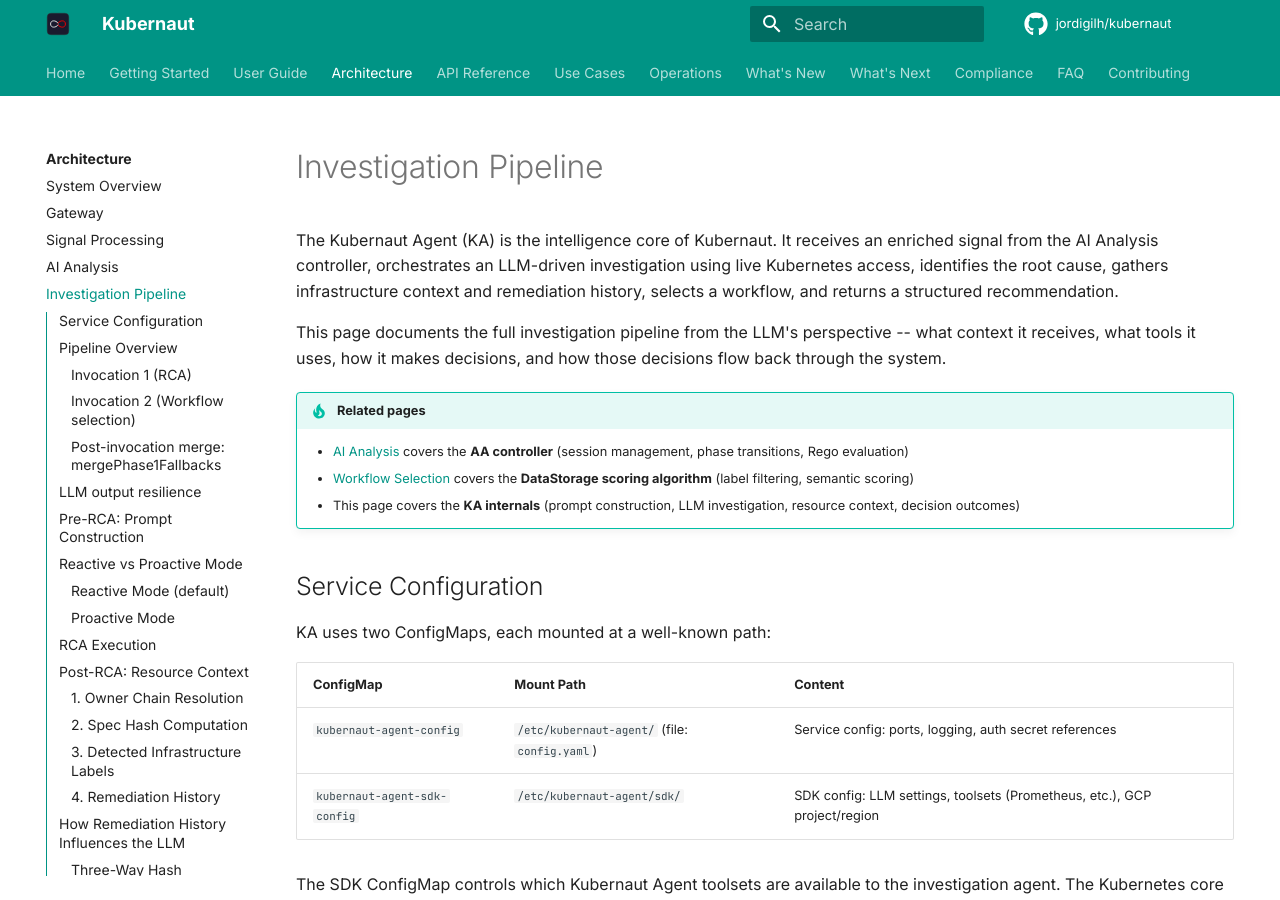
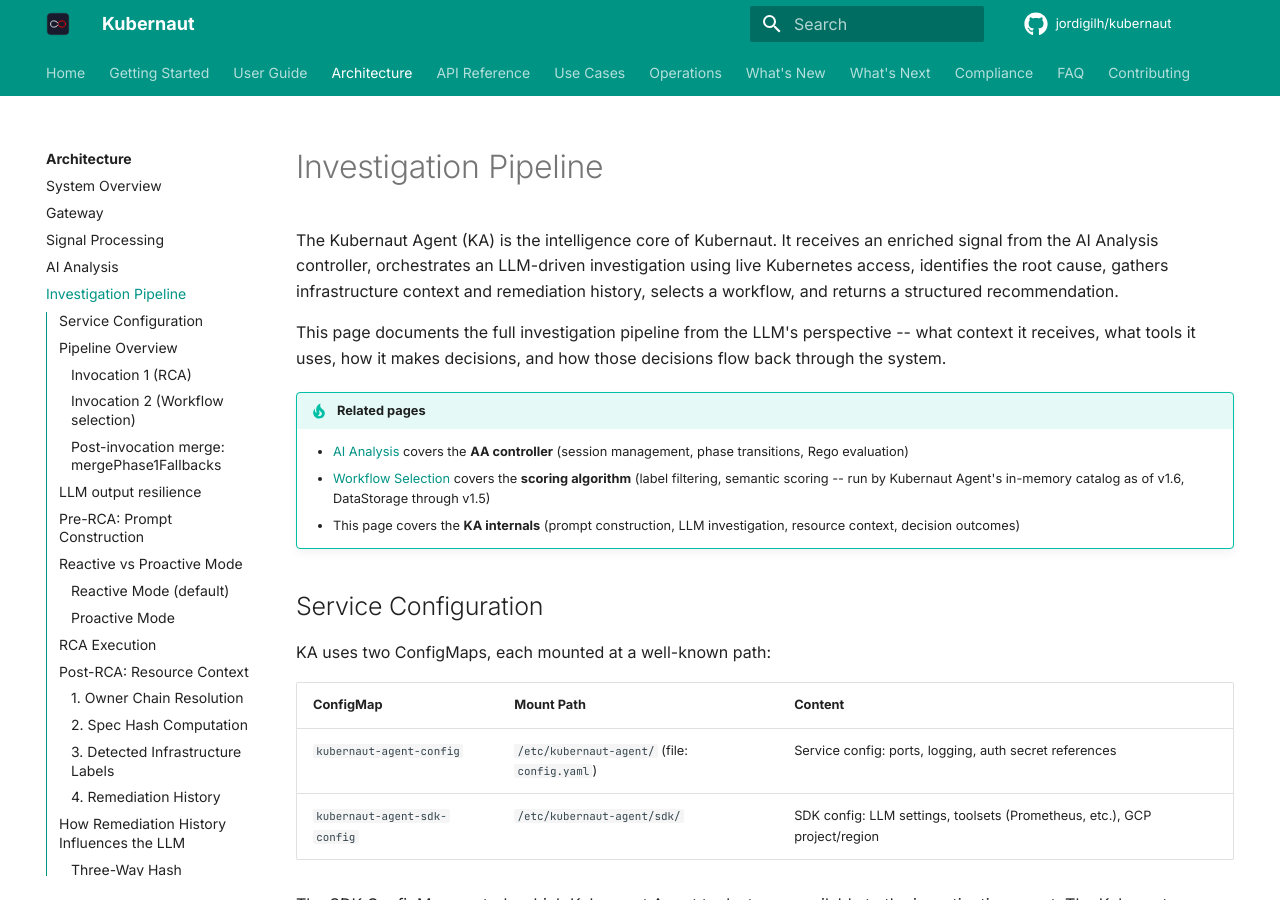
Before and after one commit to jordigilh/kubernaut-docs, an MkDocs documentation site: the page built from docs/architecture/kubernaut-agent-investigation.md, in a window 1280 px wide and 900 px high. Built offline with MkDocs 1.6.1 and Material for MkDocs 9.7.7, drawn with Linux system fonts in a browser that asks for light colours; comment, search, counter and statistics services are not loaded; the version menu is left out; some of the changed text lies outside the part shown.

Commit message:
docs: fix stale LLM provider claim and v1.5 framing on homepage, close remaining DataStorage-scoring stragglers
Final full-site grep sweep for the recurring stale patterns fixed
throughout this pass turned up a few stragglers that earlier per-file
passes missed:

- docs/index.md: "What's New in v1.5" card and blurb hadn't been bumped
  to v1.6 despite whats-new/index.md itself leading with v1.6 content;
  the Key Capabilities table still claimed LangChainGo + Bedrock support
  (same stale claim fixed in faq.md this pass); and the interactive-path
  walkthrough described a bespoke "KA SSE stream" rather than the actual
  MCP-connection-based streaming.
- docs/api-reference/crds.md: DetectedLabels doc said labels are
  "propagated to DataStorage for workflow scoring" -- scoring moved to
  Kubernaut Agent's in-memory catalog in v1.6 (DD-WORKFLOW-019).
- docs/architecture/kubernaut-agent-investigation.md: three separate
  "DataStorage scoring algorithm" mentions (intro tip, workflow-scoring
  bullet, Next Steps link) survived an earlier fix pass in this same file
  that only touched the "v1.6 change" callout further down the page.

```diff
--- a/docs/architecture/kubernaut-agent-investigation.md
+++ b/docs/architecture/kubernaut-agent-investigation.md
@@ -6,7 +6,7 @@ This page documents the full investigation pipeline from the LLM's perspective -
 
 !!! tip "Related pages"
     - [AI Analysis](ai-analysis.md) covers the **AA controller** (session management, phase transitions, Rego evaluation)
-    - [Workflow Selection](workflow-selection.md) covers the **DataStorage scoring algorithm** (label filtering, semantic scoring)
+    - [Workflow Selection](workflow-selection.md) covers the **scoring algorithm** (label filtering, semantic scoring -- run by Kubernaut Agent's in-memory catalog as of v1.6, DataStorage through v1.5)
     - This page covers the **KA internals** (prompt construction, LLM investigation, resource context, decision outcomes)
 
 ## Service Configuration
@@ -230,7 +230,7 @@ The detection pipeline is: `Investigator.Investigate` → `resolveEnrichmentCach
 
 These labels are stored in `session_state` and automatically injected into all subsequent workflow discovery queries. They serve two purposes:
 
-1. **Workflow scoring** -- DataStorage uses detected labels for semantic scoring (see [Workflow Selection](workflow-selection.md))
+1. **Workflow scoring** -- Kubernaut Agent's in-memory catalog uses detected labels for semantic scoring (v1.6; DataStorage through v1.5 -- see [Workflow Selection](workflow-selection.md))
 2. **LLM context** -- The `list_available_actions` tool response includes a `cluster_context` section (e.g., "target is GitOps-managed with ArgoCD") so the LLM can factor infrastructure into its decision
 
 Detection runs once per investigation. If it fails, an empty label set is used (graceful degradation).
@@ -722,7 +722,7 @@ Kubernaut Agent and the Kubernaut Agent SDK cap tool and audit text so the model
 ## Next Steps
 
 - [AI Analysis](ai-analysis.md) -- The AA controller that orchestrates KA sessions
-- [Workflow Selection](workflow-selection.md) -- DataStorage scoring algorithm details
+- [Workflow Selection](workflow-selection.md) -- Scoring algorithm details (Kubernaut Agent's in-memory catalog as of v1.6)
 - [Effectiveness Assessment](effectiveness.md) -- How remediations are evaluated after execution
 - [Remediation Workflows](../user-guide/workflows.md) -- How to author workflows that the LLM can discover
 - [Rego Policies](../user-guide/policies.md) -- Customizing the approval policy
```
Also changed, not shown: docs/api-reference/crds.md (+1 -1 lines), docs/index.md (+4 -4 lines).
